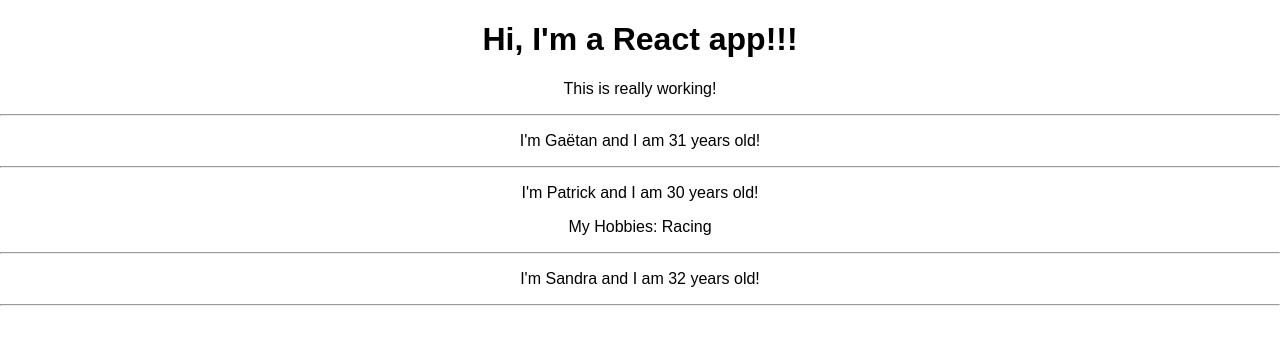
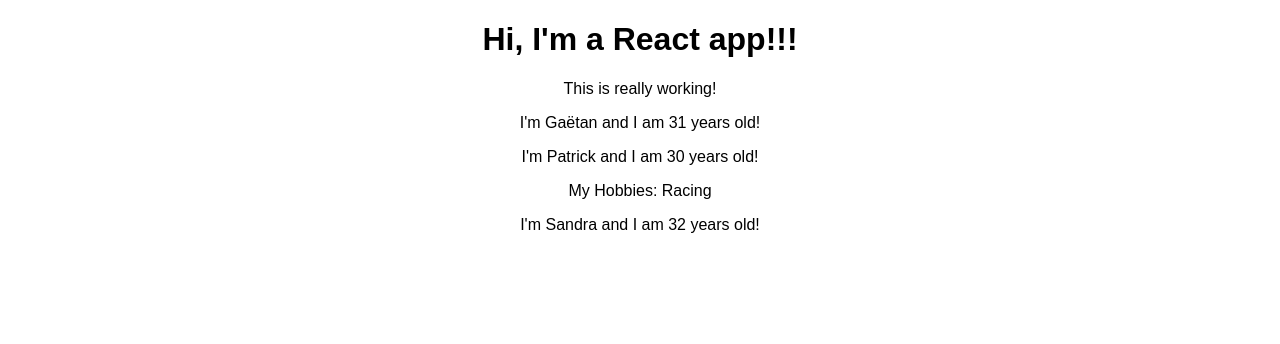
Before and after one commit to gaetanBloch/react-basics, a React (Create React App) app: page / in a window 1280 px wide. Shown: the top 344 px of the page. Built offline with nearby package versions, Linux system fonts and the light colour scheme.

Commit message:
Used the state property

```diff
--- a/src/App.js
+++ b/src/App.js
@@ -3,18 +3,24 @@
 import Person from './Person/Person';
 
 class App extends Component {
+  state = {
+    persons: [
+      {name: 'Gaëtan', age: 31},
+      {name: 'Patrick', age: 30},
+      {name: 'Sandra', age: 32}
+    ]
+  };
+
   render() {
     return (
       <div className="App">
         <h1>Hi, I'm a React app!!!</h1>
         <p>This is really working!</p>
-        <hr/>
-        <Person name="Gaëtan" age="31"/>
-        <hr/>
-        <Person name="Patrick" age="30">My Hobbies: Racing</Person>
-        <hr/>
-        <Person name="Sandra" age="32"/>
-        <hr/>
+        <Person name={this.state.persons[0].name} age={this.state.persons[0].age}/>
+        <Person name={this.state.persons[1].name} age={this.state.persons[1].age}>
+          My Hobbies: Racing
+        </Person>
+        <Person name={this.state.persons[2].name} age={this.state.persons[2].age}/>
       </div>
     );
     // return React.createElement(
```
